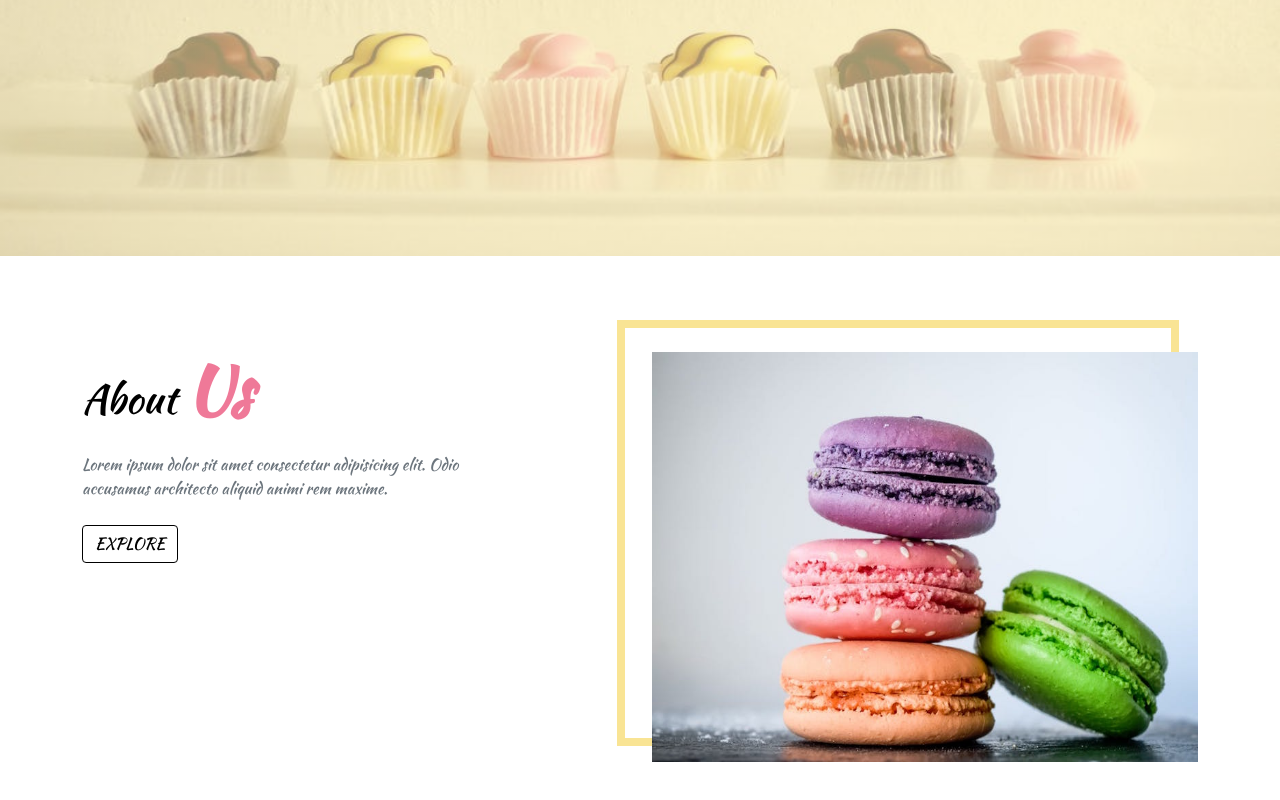
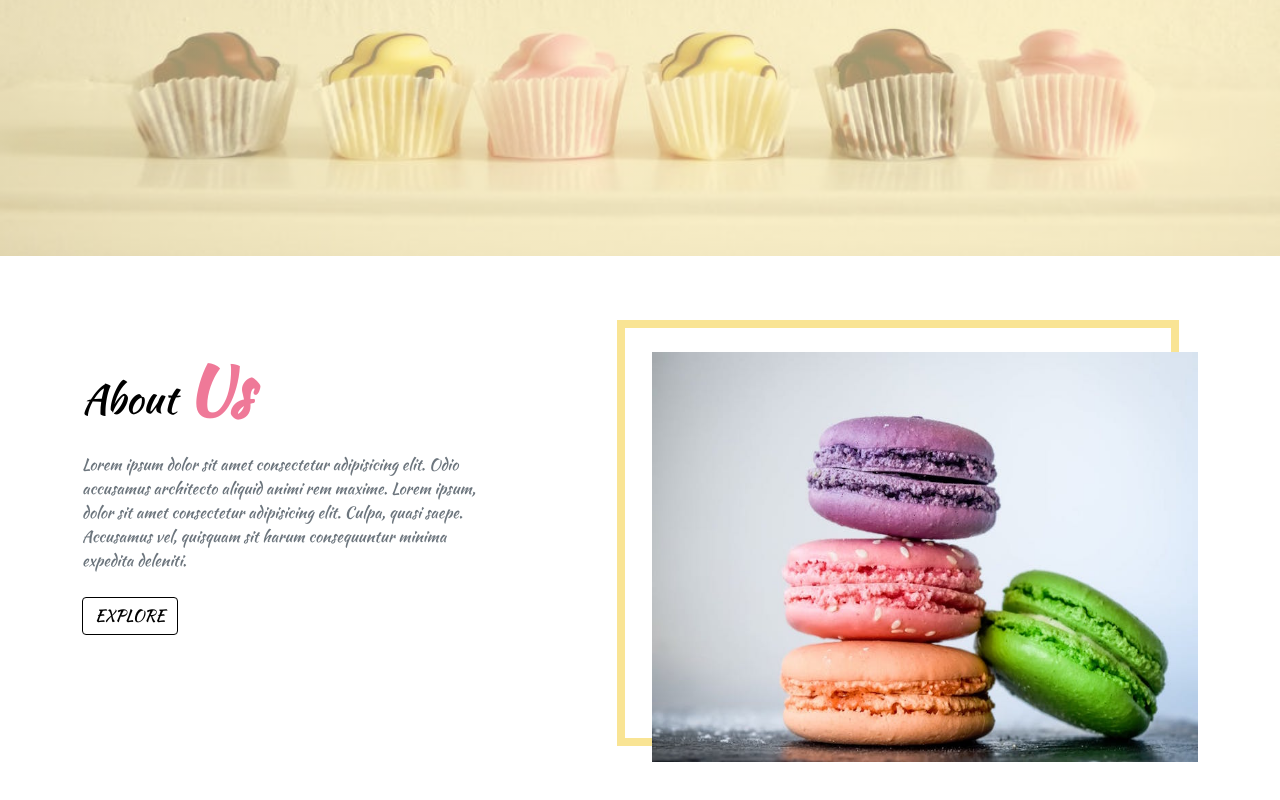
Before and after one commit to Jonikaite/sweets, a plain HTML site: page index.html in a window 1280 px wide. Shown: the part 544-1344 px from the top of the page. Drawn offline with Linux system fonts and the light colour scheme.

Commit message:
Update index.html

```diff
--- a/index.html
+++ b/index.html
@@ -151,7 +151,10 @@
             </h1>
             <p class="my-4 text-muted w-75">
               Lorem ipsum dolor sit amet consectetur adipisicing elit. Odio
-              accusamus architecto aliquid animi rem maxime.
+              accusamus architecto aliquid animi rem maxime. Lorem ipsum, dolor
+              sit amet consectetur adipisicing elit. Culpa, quasi saepe.
+              Accusamus vel, quisquam sit harum consequuntur minima expedita
+              deleniti.
             </p>
             <a href="#" class="btn btn-black text-uppercase">explore</a>
           </div>
```
